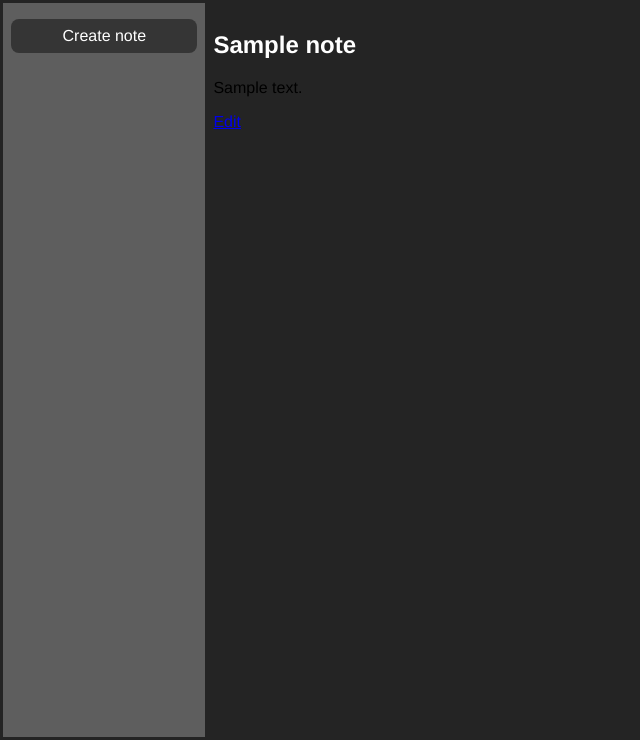
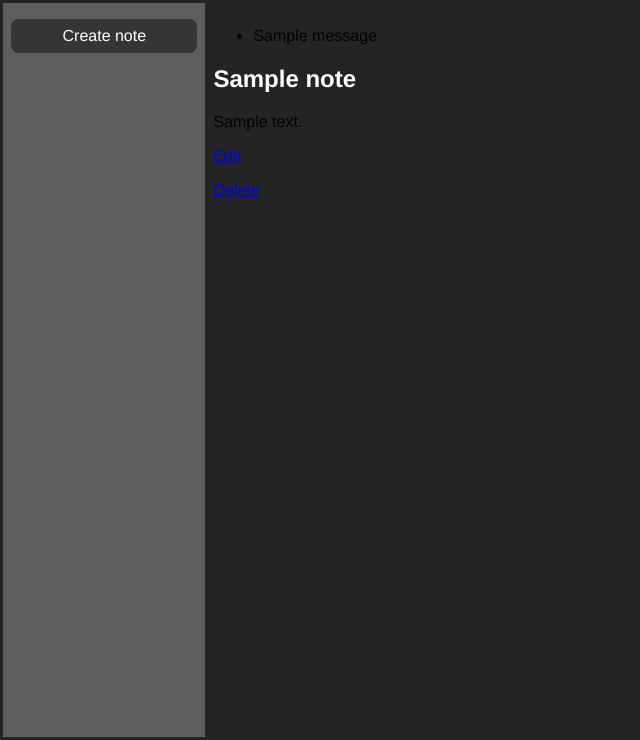
Before and after one commit to nickAnhel/Django-Notes, a Django app: a page that uses django_notes/notes/templates/base.html in a window 1280 px wide. Shown: the part 69-809 px from the top of the page, without its empty margins (0-640 px from the left). Run offline with Django 4.2, Linux system fonts and the light colour scheme; tables that the repository leaves empty hold one stand-in row (values such as "Sample post"); one stand-in notice (Sample message) is shown.

Commit message:
Add .env.example file Fix notes editing (same name problem) Add note delete function

```diff
--- a/django_notes/notes/templates/base.html
+++ b/django_notes/notes/templates/base.html
@@ -18,6 +18,13 @@
         </div>
 
         <div class="note">
+            {% if messages %}
+                <ul class="messages">
+                    {% for message in messages %}
+                        <li>{{ message }}</li>
+                    {% endfor %}
+                </ul>
+            {% endif %}
             {% block note %}{% endblock note %}
         </div>
     </main>
--- a/django_notes/notes/templates/note/detail.html
+++ b/django_notes/notes/templates/note/detail.html
@@ -17,4 +17,8 @@
     <p>
         <a href="{% url "notes:edit" slug=note.slug %}">Edit</a>
     </p>
+
+    <p>
+        <a href="{% url "notes:delete" slug=note.slug %}">Delete</a>
+    </p>
 {% endblock note %}
--- a/django_notes/notes/urls.py
+++ b/django_notes/notes/urls.py
@@ -7,6 +7,7 @@ app_name = "notes"
 detail_patterns = [
     path("", views.note_detail, name="detail"),
     path("edit/", views.note_edit, name="edit"),
+    path("delete/", views.note_delete, name="delete")
 ]
 
 urlpatterns = [
--- a/django_notes/notes/views.py
+++ b/django_notes/notes/views.py
@@ -1,7 +1,8 @@
 import re
-from django.http import HttpRequest, HttpResponse
+from django.http import HttpRequest, HttpResponse, HttpResponseRedirect
 from django.shortcuts import get_object_or_404, redirect, render
 from django.utils.text import slugify
+from django.contrib import messages
 
 from .models import Note
 from .forms import NoteForm
@@ -53,6 +54,14 @@ def note_edit(request: HttpRequest, slug) -> HttpResponse:
 
         if note_edit_form.is_valid():
             note: Note = note_edit_form.save(commit=False)
+
+            for user_note in Note.objects.filter(user=request.user).exclude(
+                slug=note.slug
+            ):
+                if note.title == user_note.title:
+                    messages.error(request, "This title is already exists")
+                    return render(request, "note/edit.html", {"form": note_edit_form})
+
             note.slug = slugify(note_edit_form.cleaned_data["title"])
             note.save()
 
@@ -62,3 +71,20 @@ def note_edit(request: HttpRequest, slug) -> HttpResponse:
         note_edit_form = NoteForm(instance=Note.objects.get(slug=slug))
 
     return render(request, "note/edit.html", {"form": note_edit_form})
+
+
+def note_delete(request: HttpRequest, slug) -> HttpResponseRedirect:
+    note_to_delete = get_object_or_404(Note, slug=slug)
+    note_to_delete.delete()
+    return HttpResponseRedirect("/notes")
+    # if request.method == "POST":
+    #     note_delete_form = NoteDeleteForm(data=request.POST, instance=note_to_delete)
+
+    #     if note_delete_form.is_valid():
+    #         note_to_delete.delete()
+    #         return HttpResponseRedirect("/notes")
+
+    # else:
+    #     note_delete_form = NoteDeleteForm(instance=note_to_delete)
+
+    # return render(request, "note/delete.html", {"form": note_delete_form})
```
Also changed, not shown: 1 other file.
